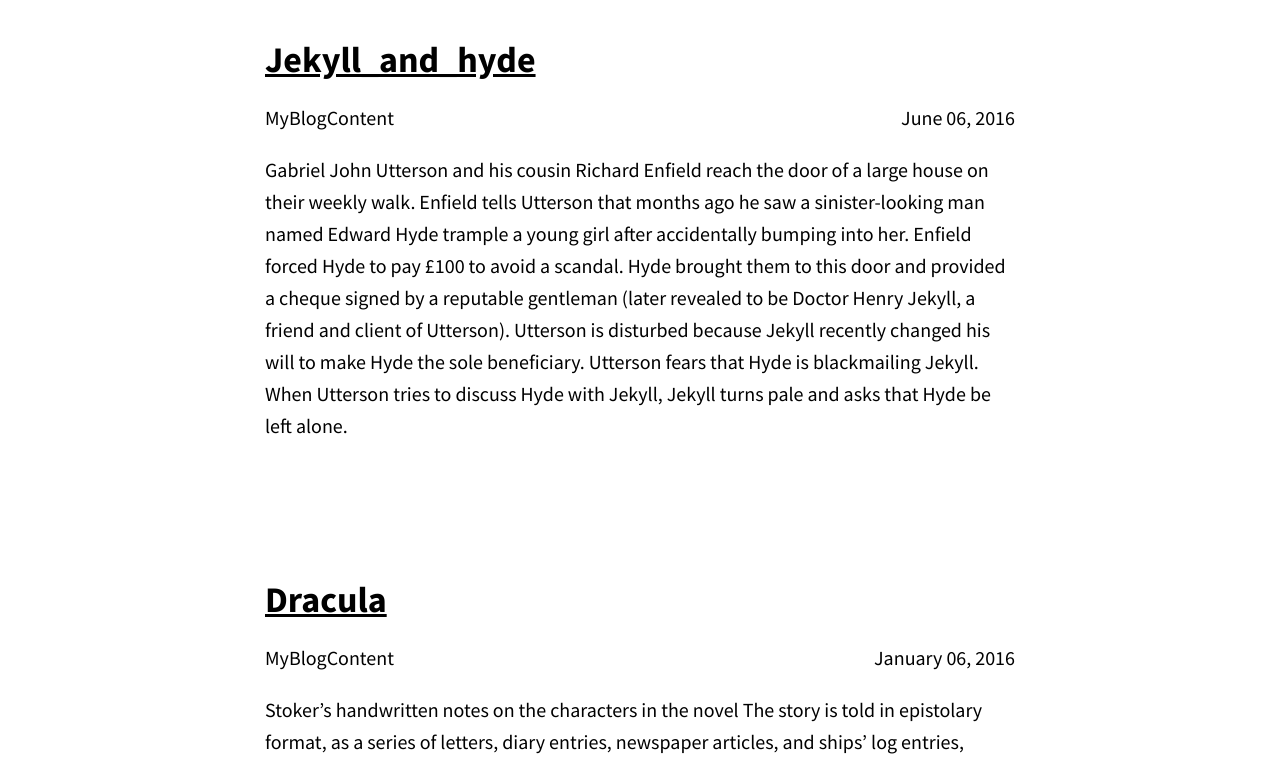
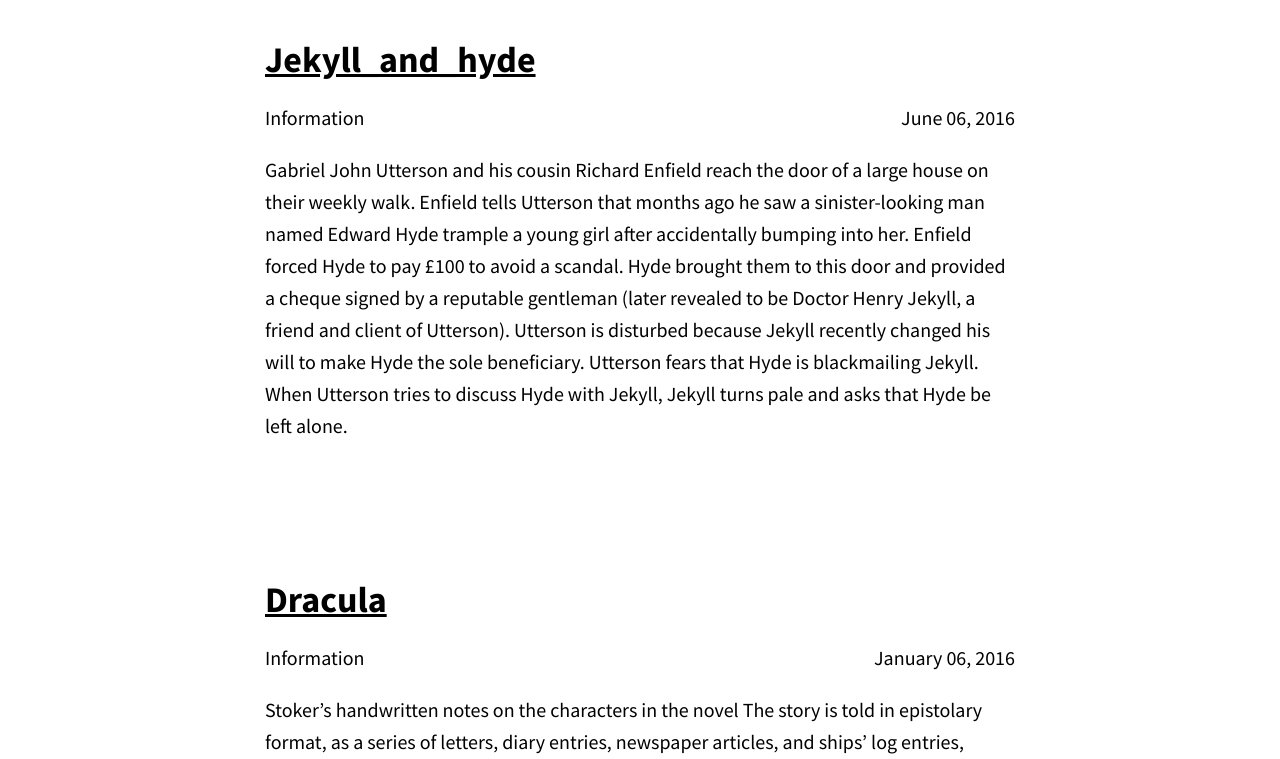
Before and after one commit to manu-mohanan/Bakery-site-GitHub, a Jekyll site: the page built from blog.html, in a window 1280 px wide. Shown: the part 373-1132 px from the top of the page. Built offline with Jekyll 4.4.1, drawn with Linux system fonts in a browser that asks for light colours.

```diff
--- a/_posts/2016-01-06-Dracula.md
+++ b/_posts/2016-01-06-Dracula.md
@@ -1,6 +1,6 @@
 ---
-layout: blogLayout
-category: MyBlogContent
+layout: post
+category: Information
 ---
 
 Stoker's handwritten notes on the characters in the novel
--- a/_posts/2016-06-06-Jekyll_and_Hyde.md
+++ b/_posts/2016-06-06-Jekyll_and_Hyde.md
@@ -1,6 +1,6 @@
 ---
-layout: blogLayout
-category: MyBlogContent
+layout: post
+category: Information
 ---
 
 Gabriel John Utterson and his cousin Richard Enfield reach the door of a large house on their weekly walk. Enfield tells Utterson that months ago he saw a sinister-looking man named Edward Hyde trample a young girl after accidentally bumping into her. Enfield forced Hyde to pay £100 to avoid a scandal. Hyde brought them to this door and provided a cheque signed by a reputable gentleman (later revealed to be Doctor Henry Jekyll, a friend and client of Utterson). Utterson is disturbed because Jekyll recently changed his will to make Hyde the sole beneficiary. Utterson fears that Hyde is blackmailing Jekyll. When Utterson tries to discuss Hyde with Jekyll, Jekyll turns pale and asks that Hyde be left alone.
```
